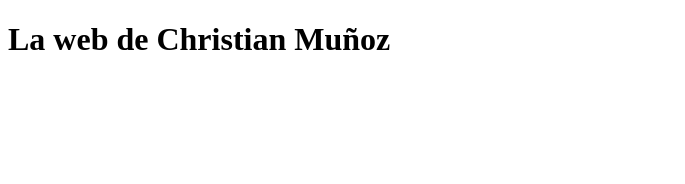
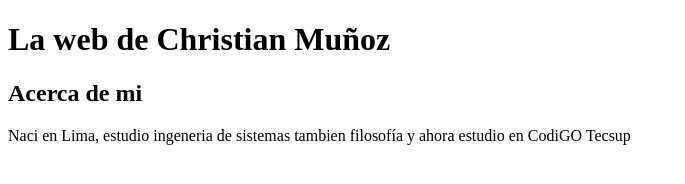
Before and after one commit to ChristianDanny/primersitio, a plain HTML site: page index.html in a window 1280 px wide. Shown: the whole page, without its empty margins (0-685 px from the left). Drawn offline with Linux system fonts and the light colour scheme.

Commit message:
agregada biografia

```diff
--- a/index.html
+++ b/index.html
@@ -1,5 +1,5 @@
 <!DOCTYPE html>
-<html lang="es">
+<html lang="esg">
 <head>
     <meta charset="UTF-8">
     <meta name="viewport" content="width=device-width, initial-scale=1.0">
@@ -9,5 +9,9 @@
     <header>
         <h1>La web de Christian Muñoz</h1>
     </header>
+    <main>
+        <h2>Acerca de mi</h2>
+        <p>Naci en Lima, estudio ingeneria de sistemas tambien filosofía y ahora estudio en CodiGO Tecsup</p>
+    </main>
 </body>
 </html>
```
